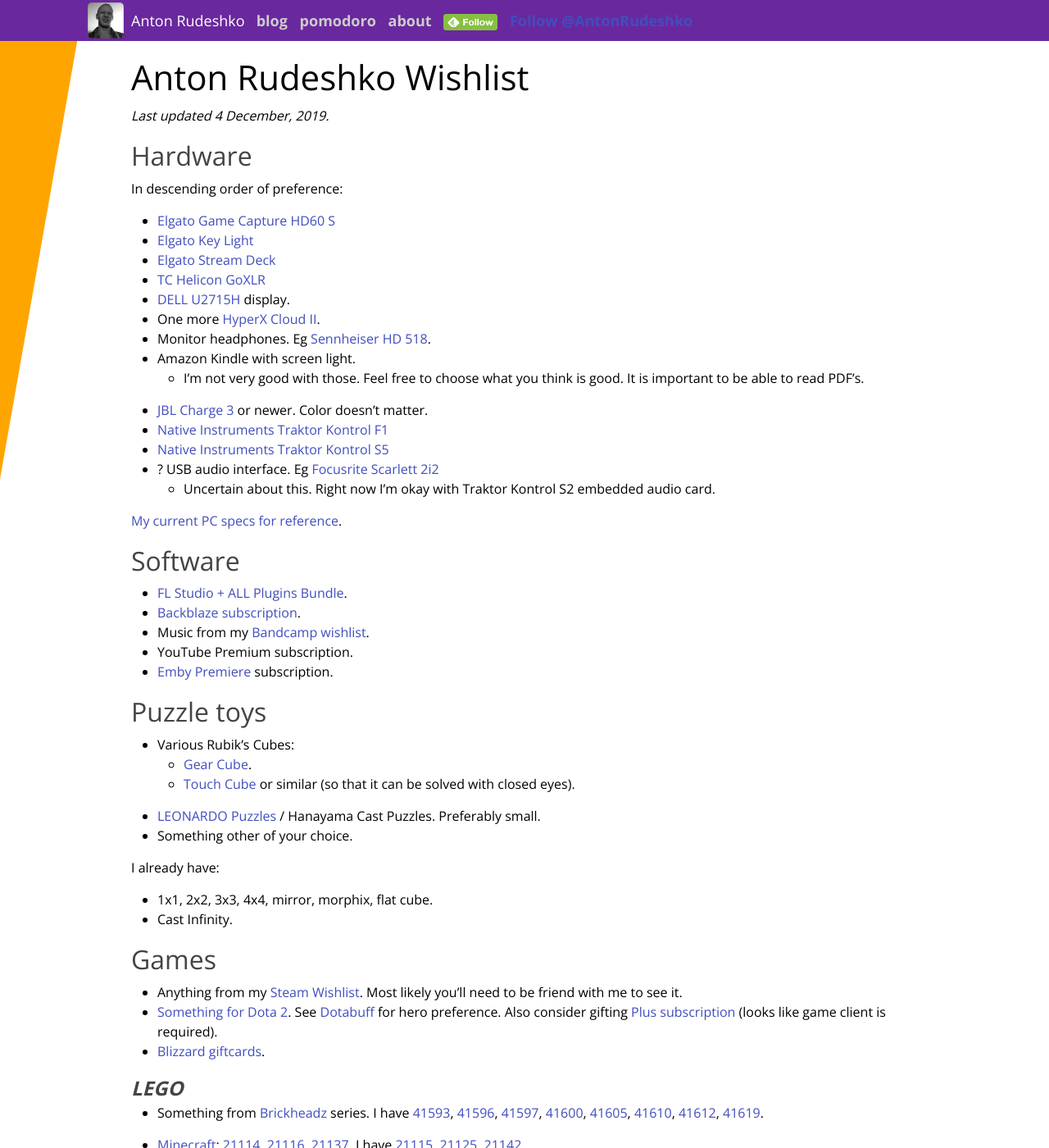
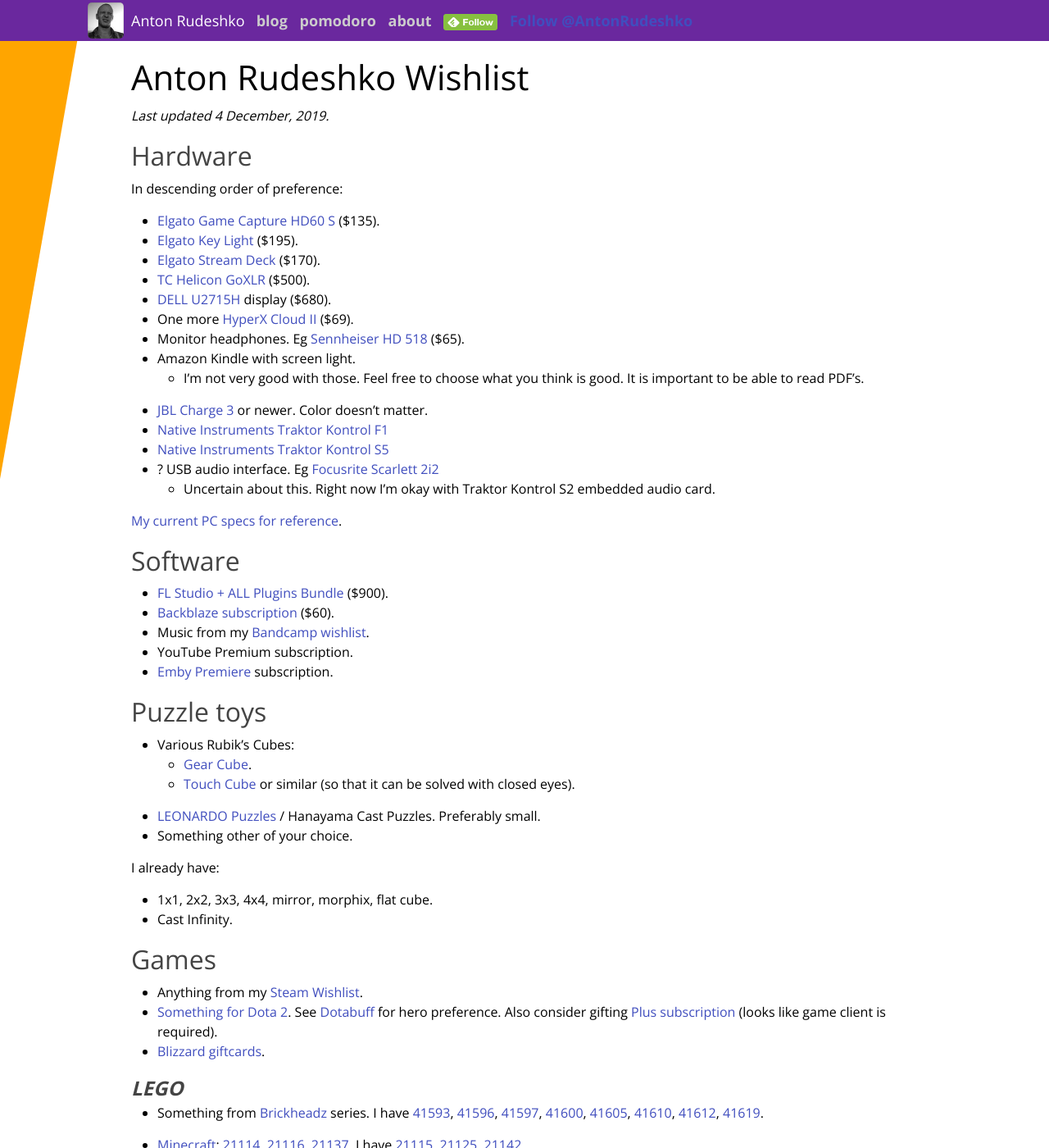
Before and after one commit to anton-rudeshko/anton-rudeshko.github.io, a Jekyll site: the page built from wishlist/index.md, in a window 1280 px wide and 1400 px high. Shown: the whole window at 82% size. Built offline with Jekyll 4.4.1, drawn with Linux system fonts in a browser that asks for light colours; comment, search, counter and statistics services are not loaded.

Commit message:
wishlist: add a couple of price tags

```diff
--- a/wishlist/index.md
+++ b/wishlist/index.md
@@ -11,13 +11,13 @@ title: Anton Rudeshko Wishlist
 
 In descending order of preference:
 
-* [Elgato Game Capture HD60 S][hd60-s]
-* [Elgato Key Light][key-light]
-* [Elgato Stream Deck][stream-deck]
-* [TC Helicon GoXLR][goxlr]
-* [DELL U2715H][dell] display.
-* One more [HyperX Cloud II][hyperx2].
-* Monitor headphones. Eg [Sennheiser HD 518][hd-518].
+* [Elgato Game Capture HD60 S][hd60-s] ($135).
+* [Elgato Key Light][key-light] ($195).
+* [Elgato Stream Deck][stream-deck] ($170).
+* [TC Helicon GoXLR][goxlr] ($500).
+* [DELL U2715H][dell] display ($680).
+* One more [HyperX Cloud II][hyperx2] ($69).
+* Monitor headphones. Eg [Sennheiser HD 518][hd-518] ($65).
 * Amazon Kindle with screen light.
   * I'm not very good with those. Feel free to choose what you think is good. It is important to be able to read PDF's.
 * [JBL Charge 3][jbl] or newer. Color doesn't matter.
@@ -44,8 +44,8 @@ In descending order of preference:
 
 ## Software
 
-* [FL Studio + ALL Plugins Bundle][fl-studio].
-* [Backblaze subscription][backblaze].
+* [FL Studio + ALL Plugins Bundle][fl-studio] ($900).
+* [Backblaze subscription][backblaze] ($60).
 * Music from my [Bandcamp wishlist][bandcamp-wishlist].
 * YouTube Premium subscription.
 * [Emby Premiere][emby-premiere] subscription.
@@ -70,7 +70,7 @@ I already have:
 
 ## Games
 
-* Anything from my [Steam Wishlist][steam]. Most likely you'll need to be friend with me to see it.
+* Anything from my [Steam Wishlist][steam].
 * [Something for Dota 2][dota2-store]. See [Dotabuff][dotabuff] for hero preference. Also consider gifting [Plus subscription][dota2-plus] (looks like game client is required).
 * [Blizzard giftcards][blizzard-giftcards].
 
```
